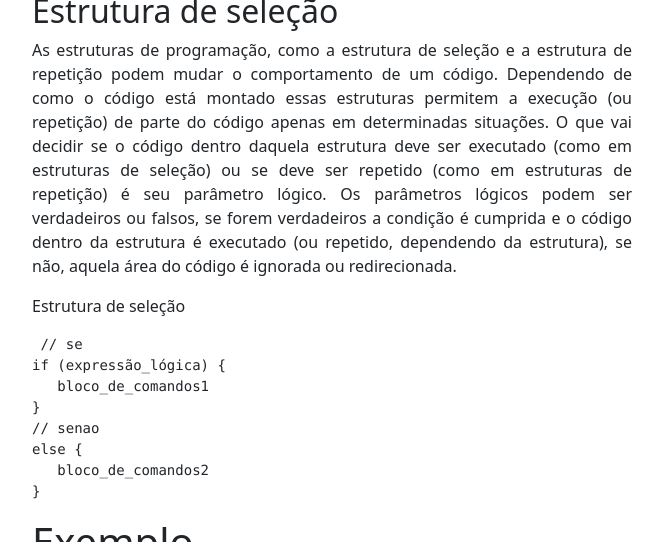
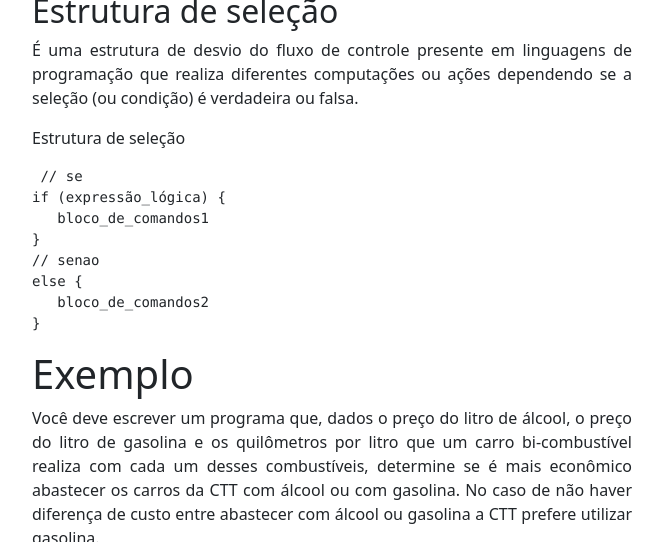
Before and after one commit to E2PC/ProjectPage, a Jekyll site: the page built from tutoriais/saci.md, in a window 1280 px wide and 900 px high, scrolled down 1620 px, cut to the strip 221-763 px from the top of the window. Shown: the whole strip, without its empty margins (308-971 px from the left). Built offline with Jekyll 4.4.1, drawn with Linux system fonts in a browser that asks for light colours; nearby versions of some CDN libraries.

Commit message:
Update saci.md

```diff
--- a/tutoriais/saci.md
+++ b/tutoriais/saci.md
@@ -38,8 +38,7 @@ Operações básicas matemáticas utilizando JavaScript
 
 
 ## Estrutura de seleção
-As estruturas de programação, como a estrutura de seleção e a estrutura de repetição podem mudar o comportamento de um código. Dependendo de como o código está montado essas estruturas permitem a execução (ou repetição) de parte do código apenas em determinadas situações. O que vai decidir se o código dentro daquela estrutura deve ser executado (como em estruturas de seleção) ou se deve ser repetido (como em estruturas de repetição) é seu parâmetro lógico. Os parâmetros lógicos podem ser verdadeiros ou falsos, se forem verdadeiros a condição é cumprida e o código dentro da estrutura é executado (ou repetido, dependendo da estrutura), se não, aquela área do código é ignorada ou redirecionada.
-
+É uma estrutura de desvio do fluxo de controle presente em linguagens de programação que realiza diferentes computações ou ações dependendo se a seleção (ou condição) é verdadeira ou falsa.
 
 Estrutura de seleção
 <pre>
```
